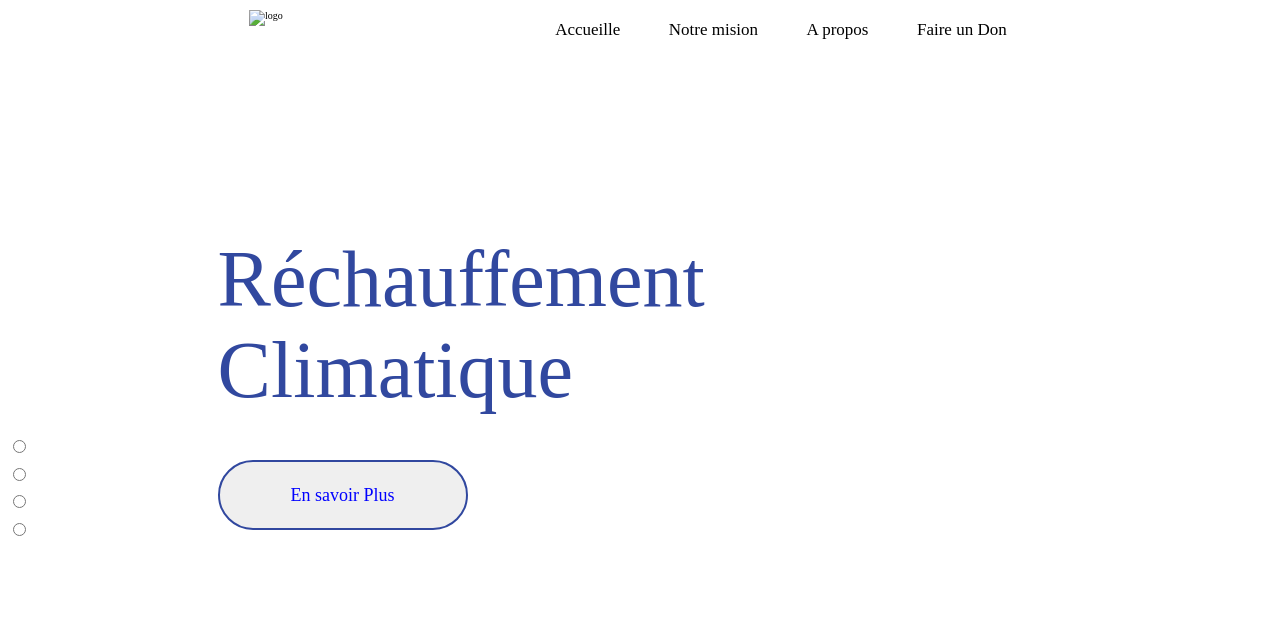
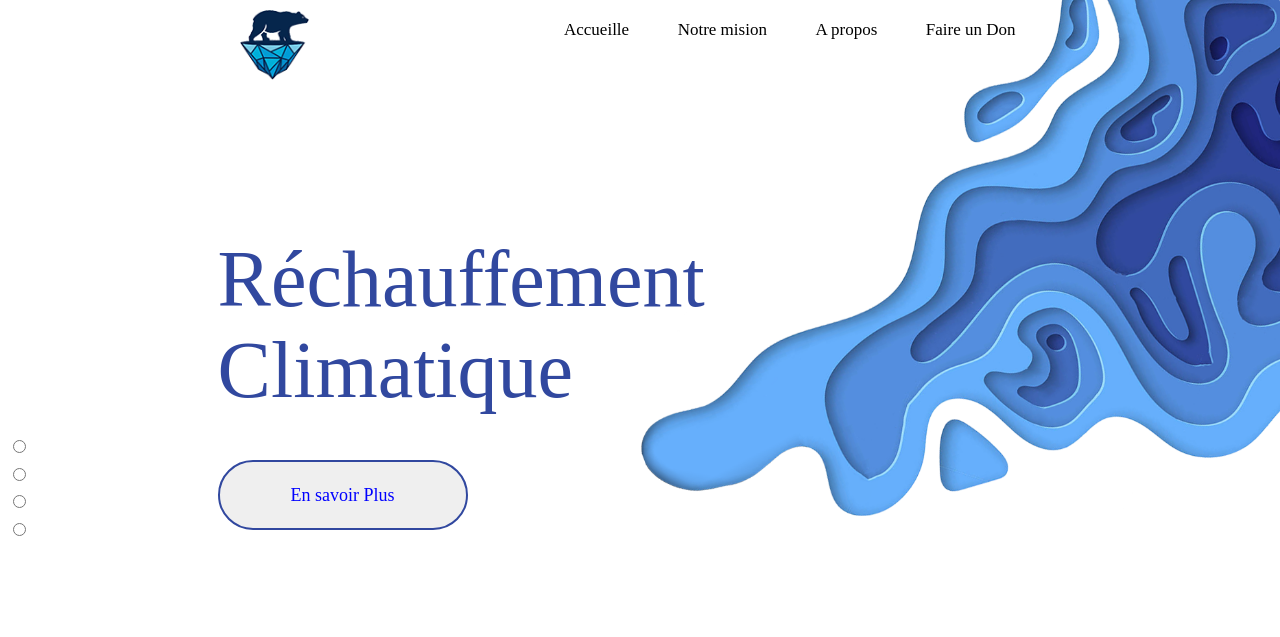
Before and after one commit to MUKEBUDAVID/climat, a plain HTML site: page index.html in a window 1280 px wide. Drawn offline with Linux system fonts and the light colour scheme; a web font is replaced by a local one.

Commit message:
ajust src

```diff
--- a/index.css
+++ b/index.css
@@ -18,7 +18,7 @@ body {
     overflow-x: hidden;
     max-width: 1920px;
     margin: 0 auto;
-    background-image: url('img/13.png');
+    background-image: url('image/13.png');
     background-repeat: no-repeat;
     background-position: right top;
     background-size: 50%;
--- a/index.html
+++ b/index.html
@@ -20,7 +20,7 @@
 
 <body>
     <header>
-        <img src="img/logo.png" alt="logo" title="logo">
+        <img src="image/logo.png" alt="logo" title="logo">
         <nav>
             <a href="#">Accueille</a>
             <a href="#">Notre mision</a>
```
